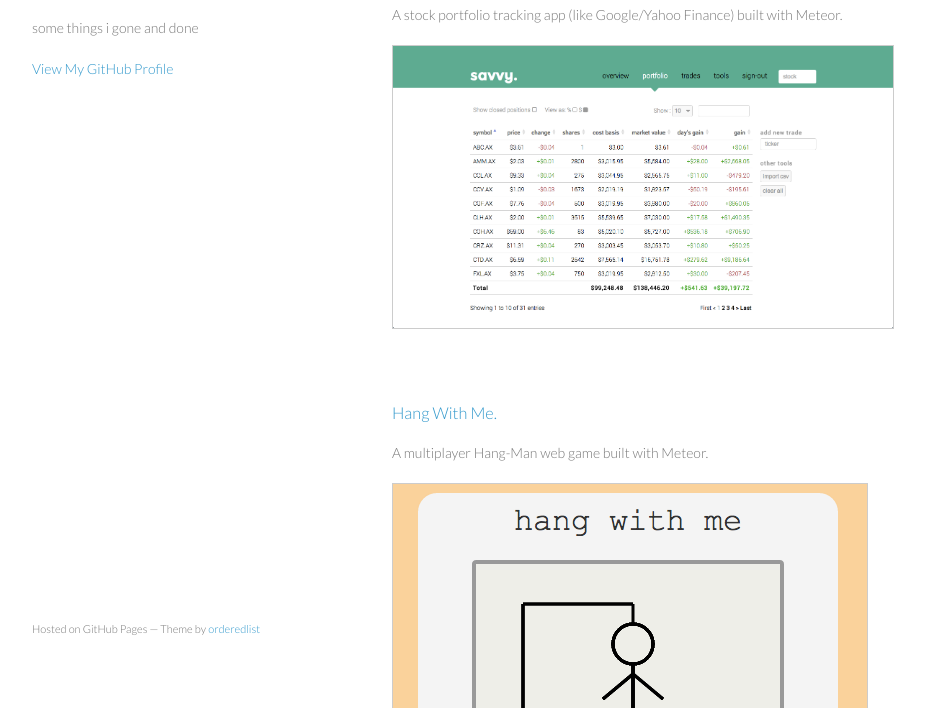
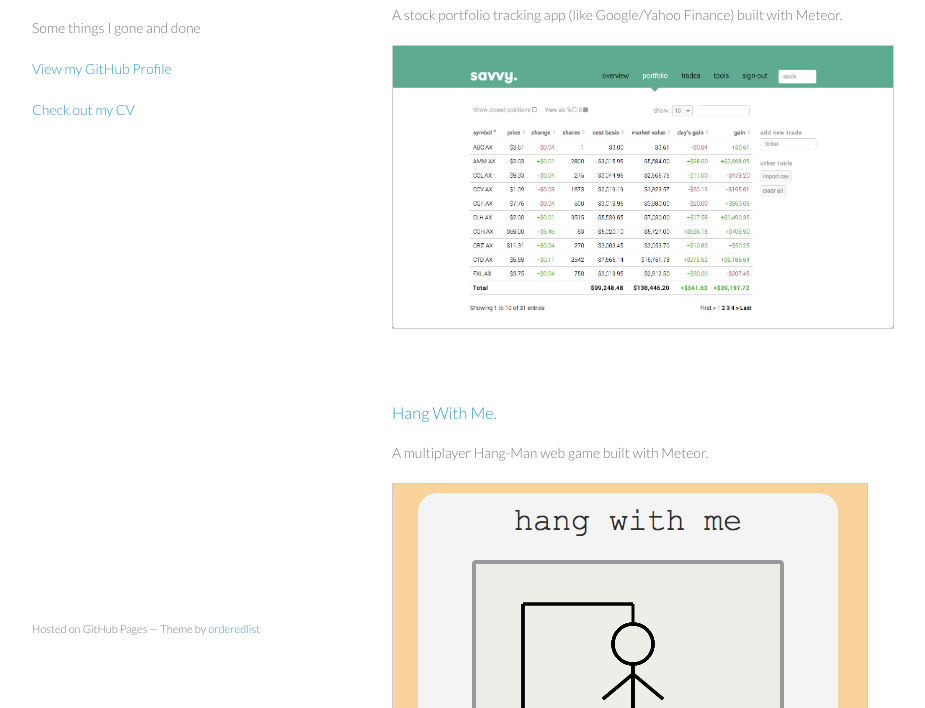
Before and after one commit to francisbyrne/francisbyrne.github.io, a plain HTML site: page index.html in a window 1280 px wide. Shown: the part 92-800 px from the top of the page, without its empty margins (178-1103 px from the left). Drawn offline with Linux system fonts and the light colour scheme.

Commit message:
added CV

```diff
--- a/index.html
+++ b/index.html
@@ -16,8 +16,9 @@
     <div class="wrapper">
       <header>
         <h1>Francis Byrne</h1>
-        <p>some things i gone and done</p>
-        <p class="view"><a href="https://github.com/francisbyrne">View My GitHub Profile</a></p>
+        <p>Some things I gone and done</p>
+        <p class="view"><a href="https://github.com/francisbyrne">View my GitHub Profile</a></p>
+        <a href="images/projects/cv.pdf">Check out my CV</a>
       </header>
       <section>
         <h3><a name="savvy" class="anchor" href="#savvy"><span class="octicon octicon-link"></span></a><a href="http://getsavvy.io">Savvy</a></h3>
```
Also changed, not shown: 1 other file.
